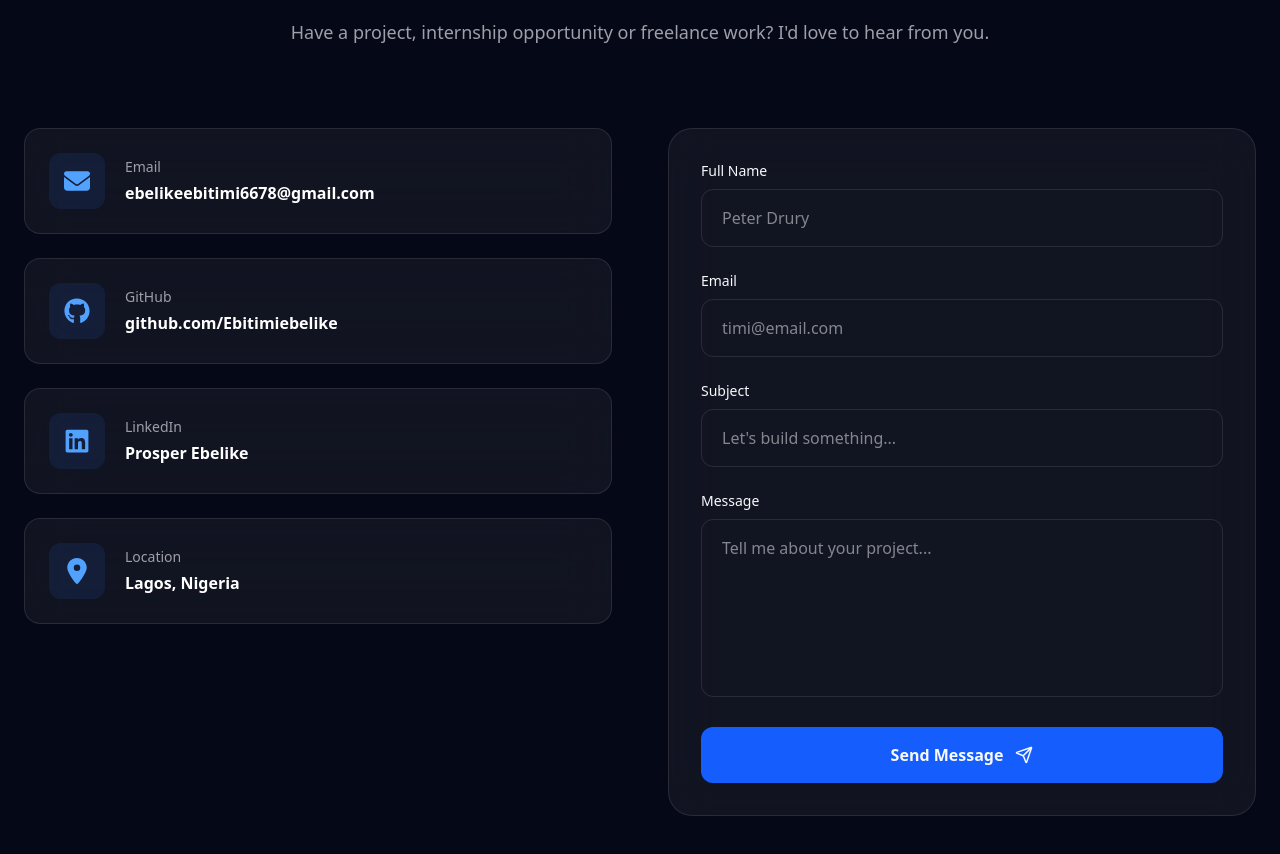
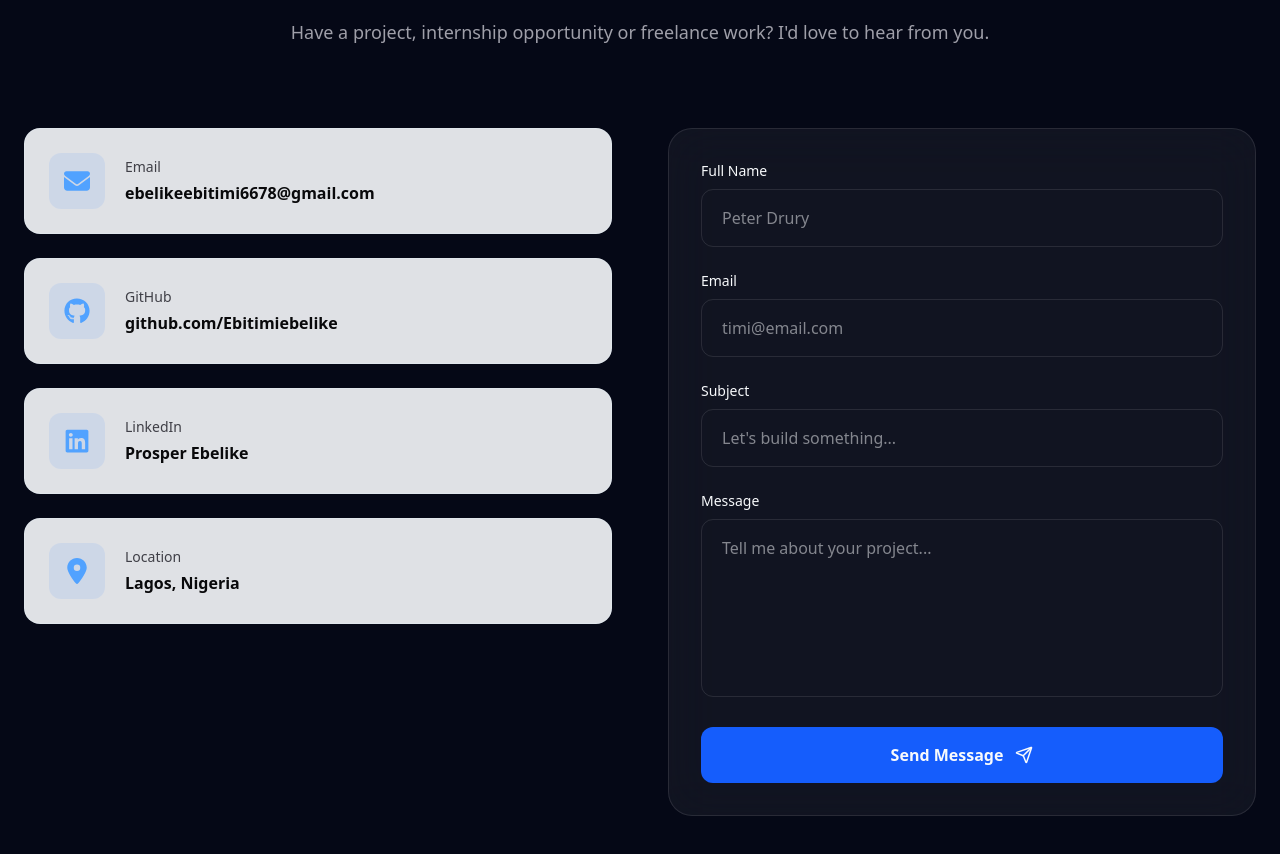
Before and after one commit to Ebitimiebelike/prosper-portfolio, a Next.js app: page / in a window 1280 px wide. Shown: the part 7066-7920 px from the top of the page. Built offline with nearby package versions, Linux system fonts and the light colour scheme.

Commit message:
ContactCard Fix

```diff
--- a/components/ContactCard.tsx
+++ b/components/ContactCard.tsx
@@ -28,16 +28,16 @@ export default function ContactCard({
         href={href}
         target={href.startsWith("http") ? "_blank" : undefined}
         rel={href.startsWith("http") ? "noopener noreferrer" : undefined}
-        className="group flex items-center gap-5 rounded-2xl border border-white/10 bg-white/5 p-6 backdrop-blur-xl transition-all duration-300 hover:border-blue-500/40 hover:bg-white/10 hover:shadow-[0_0_40px_rgba(59,130,246,.18)]"
+        className="group flex items-center gap-5 rounded-2xl border border-slate-200/70 bg-slate-50/90 p-6 backdrop-blur-xl transition-all duration-300 hover:border-blue-500/40 hover:bg-blue-50 dark:border-white/10 dark:bg-white/5 dark:hover:bg-blue-500/10"
       >
         <div className="flex h-14 w-14 items-center justify-center rounded-xl bg-blue-500/10 text-blue-400 transition-all duration-300 group-hover:bg-blue-500 group-hover:text-white">
           <Icon size={26} />
         </div>
 
         <div>
-          <p className="text-sm text-zinc-400">{title}</p>
+          <p className="text-sm text-zinc-700 dark:text-zinc-400">{title}</p>
 
-          <h4 className="mt-1 font-semibold text-white">
+          <h4 className="mt-1 font-semibold text-zinc-950 dark:text-white">
             {value}
           </h4>
         </div>
--- a/components/Hero.tsx
+++ b/components/Hero.tsx
@@ -165,6 +165,7 @@ lg:h-[430px] overflow-hidden rounded-full border-4 border-blue-500 shadow-[0_0_6
   src="/images/profile.png"
   alt="Prosper"
   fill
+  loading="eager"
   sizes="(max-width: 768px) 280px, (max-width: 1024px) 380px, 430px"
   className="object-cover"
 />
```
